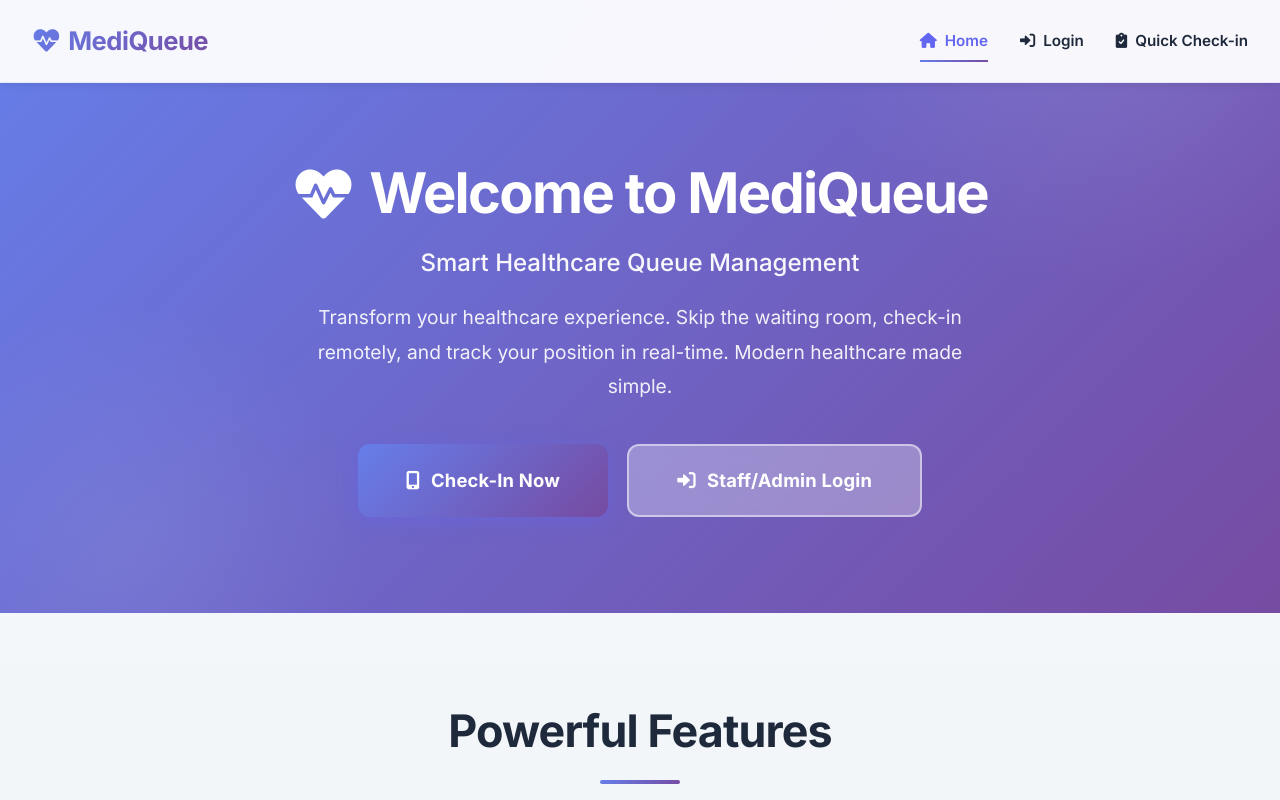
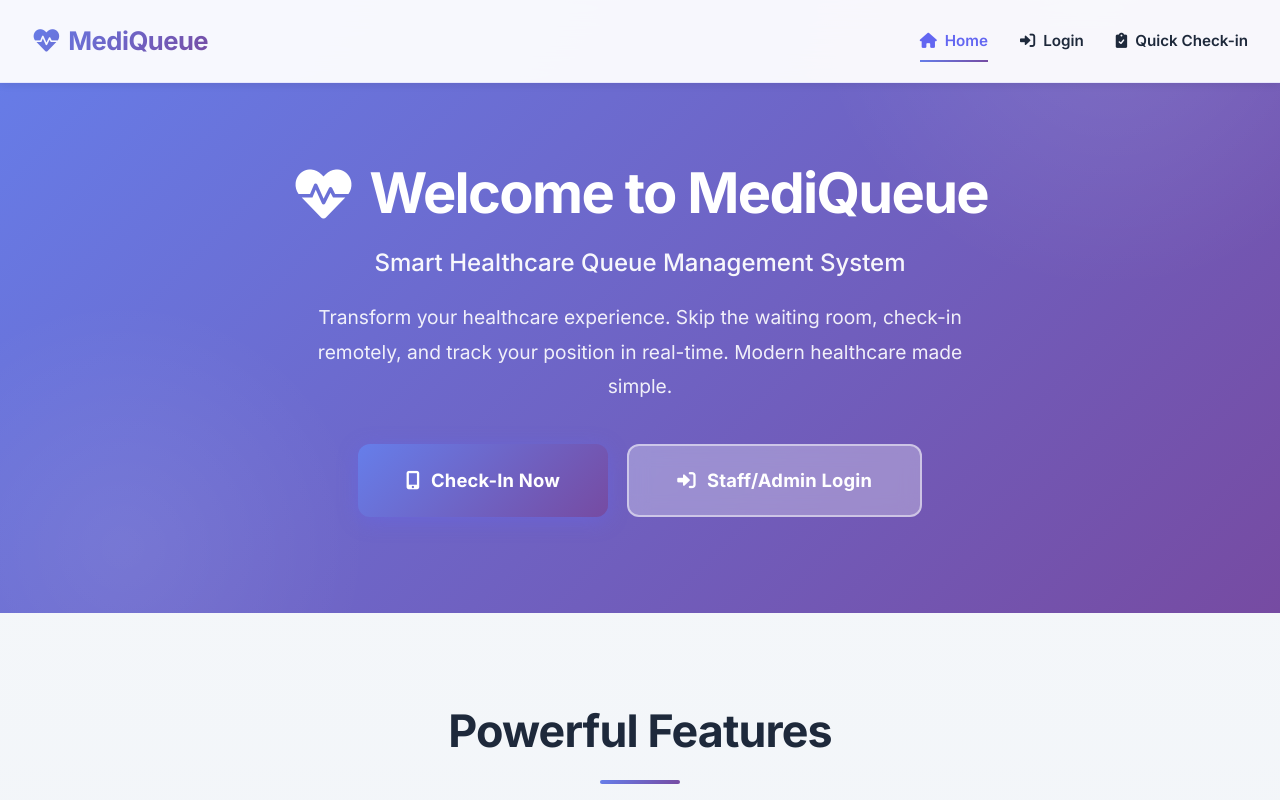
Before and after one commit to DMP-Indunil/MediQueue, a website: page public/index.html in a window 1280 px wide. Shown: the top 800 px of the page. Drawn offline with nearby package versions, Linux system fonts and the light colour scheme.

Commit message:
Update home page subtitle

```diff
--- a/public/index.html
+++ b/public/index.html
@@ -25,7 +25,7 @@
   <div class="hero">
     <div class="hero-content">
       <h1><i class="fas fa-heartbeat"></i> Welcome to MediQueue</h1>
-      <p class="hero-subtitle">Smart Healthcare Queue Management</p>
+      <p class="hero-subtitle">Smart Healthcare Queue Management System</p>
       <p class="hero-description">
         Transform your healthcare experience. Skip the waiting room, check-in remotely,
         and track your position in real-time. Modern healthcare made simple.
```
